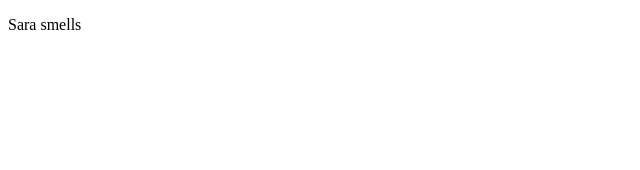
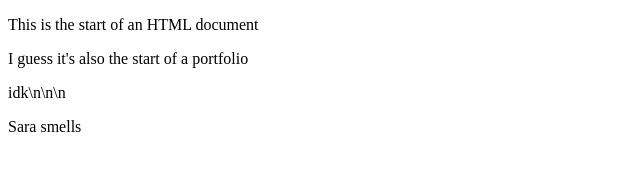
Before and after one commit to TheCrispyChips/thecrispychips.github.io, a plain HTML site: page index.html in a window 1280 px wide. Shown: the whole page, without its empty margins (0-640 px from the left). Drawn offline with Linux system fonts and the light colour scheme.

Commit message:
Update index.html

```diff
--- a/index.html
+++ b/index.html
@@ -4,6 +4,9 @@
         <title>Portfolio</title>
     </head>
     <body>
+        <p>This is the start of an HTML document</p>
+        <p>I guess it's also the start of a portfolio</p>
+        <p>idk\n\n\n</p>
         <p>Sara smells</p>
     </body>
 </html>
```
